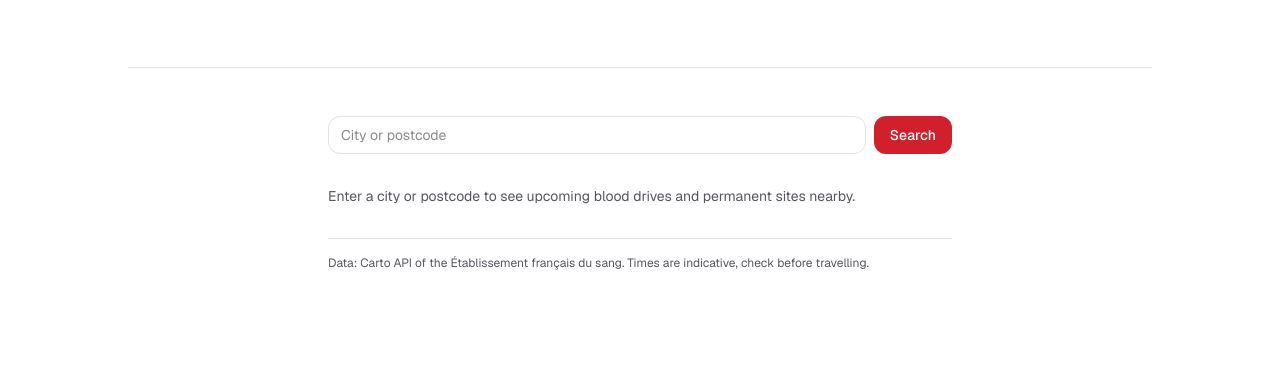
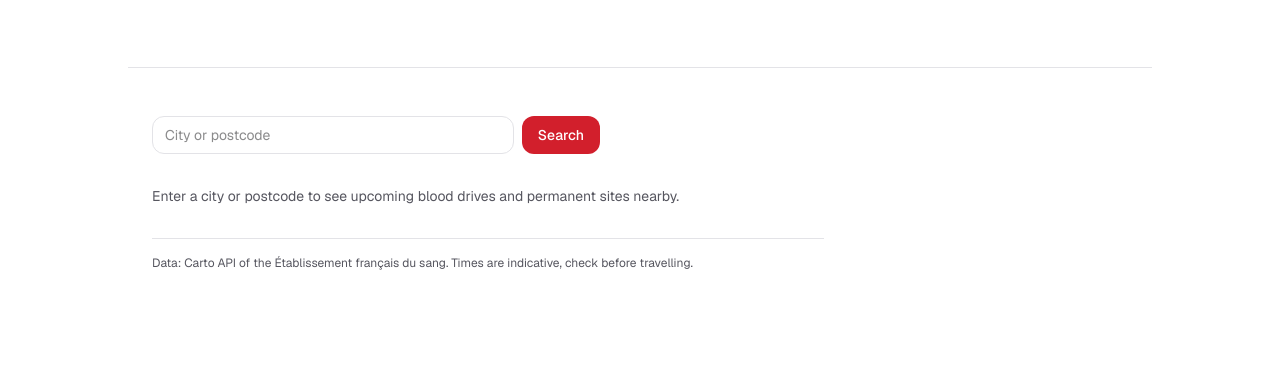
Before and after one commit to Forthtilliath/bon-sang, a Next.js app: page /en/collectes in a window 1280 px wide. Shown: the part 194-563 px from the top of the page. Built offline with nearby package versions, Linux system fonts and the light colour scheme; no server answers.

Commit message:
feat: use the collectes explorer on the blood drives page

```diff
--- a/src/app/[locale]/collectes/page.tsx
+++ b/src/app/[locale]/collectes/page.tsx
@@ -4,7 +4,7 @@ import { PageHeader } from "@/components/page-header";
 import { Container } from "@/components/ui/container";
 import { ExternalLink } from "@/components/ui/external-link";
 import { fetchCollectesByCity } from "@/features/collectes";
-import { CollecteList } from "@/features/collectes/collecte-list";
+import { CollectesExplorer } from "@/features/collectes/collectes-explorer";
 import { assertLocale } from "@/lib/locale";
 import { pageMetadata } from "@/lib/seo";
 
@@ -34,8 +34,8 @@ export default async function CollectionsPage({
       <PageHeader title={page("title")} lead={page("lead")} />
 
       <section>
-        <Container className="max-w-2xl py-12">
-          <form method="get" className="flex flex-wrap gap-2">
+        <Container className="py-12">
+          <form method="get" className="flex max-w-md flex-wrap gap-2">
             <label htmlFor="ville" className="sr-only">
               {t("searchLabel")}
             </label>
@@ -57,7 +57,7 @@ export default async function CollectionsPage({
 
           <div className="mt-8">
             {!result ? (
-              <p className="text-muted text-sm">{t("intro")}</p>
+              <p className="text-muted max-w-2xl text-sm">{t("intro")}</p>
             ) : result.status === "error" ? (
               <Fallback message={t("errorEfs")} label={t("openEfs")} />
             ) : result.collectes.length === 0 ? (
@@ -67,12 +67,14 @@ export default async function CollectionsPage({
                 <p className="text-muted text-sm">
                   {t("resultsCount", { count: result.collectes.length, query: result.query })}
                 </p>
-                <CollecteList collectes={result.collectes} />
+                <CollectesExplorer collectes={result.collectes} />
               </div>
             )}
           </div>
 
-          <p className="border-border text-muted mt-8 border-t pt-4 text-xs">{t("source")}</p>
+          <p className="border-border text-muted mt-8 max-w-2xl border-t pt-4 text-xs">
+            {t("source")}
+          </p>
         </Container>
       </section>
     </>
@@ -81,7 +83,7 @@ export default async function CollectionsPage({
 
 function Fallback({ message, label }: { message: string; label: string }) {
   return (
-    <div className="border-border bg-surface flex flex-col gap-2 rounded-2xl border p-5 text-sm">
+    <div className="border-border bg-surface flex max-w-2xl flex-col gap-2 rounded-2xl border p-5 text-sm">
       <p>{message}</p>
       <ExternalLink href={EFS_URL}>{label}</ExternalLink>
     </div>
```
